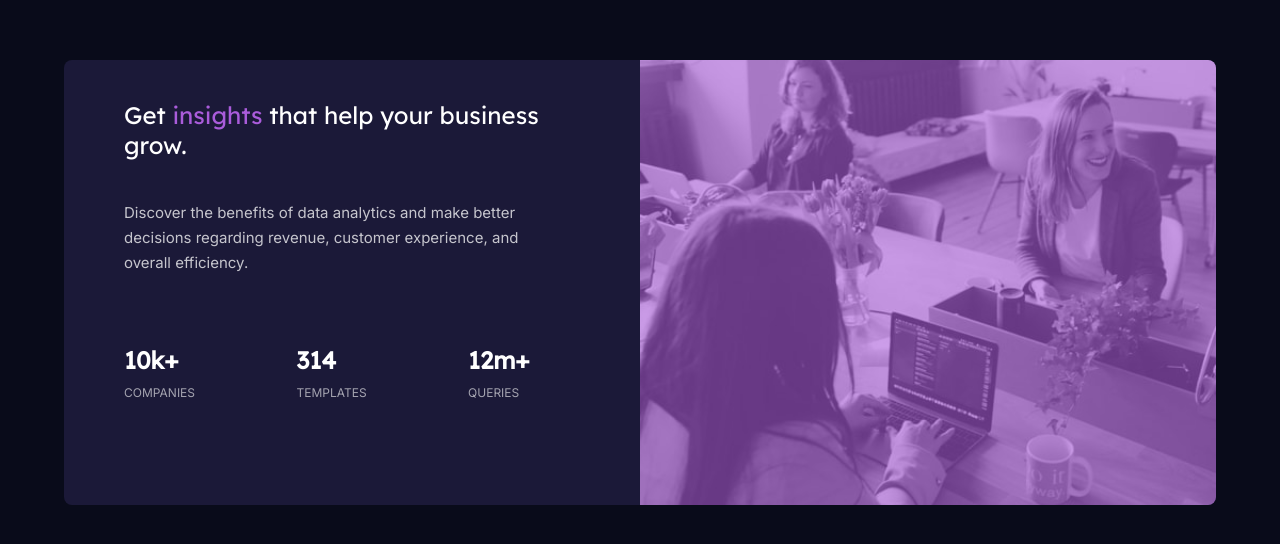
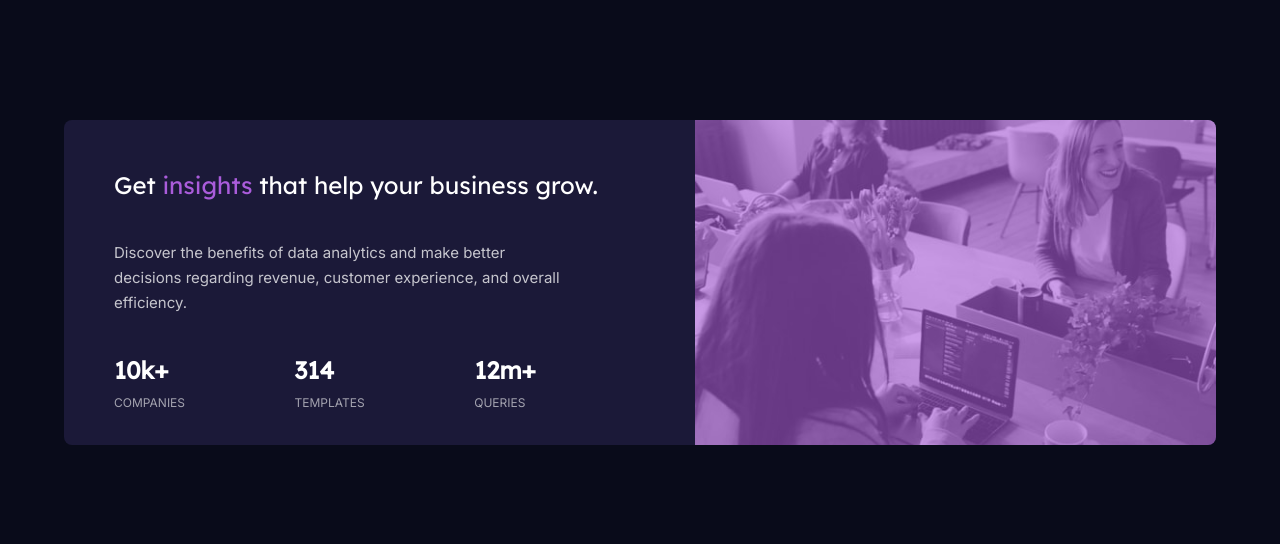
Before and after one commit to RosaDuarte/card-component, a plain HTML site: page index.html in a window 1280 px wide. Shown: the part 118-662 px from the top of the page. Drawn offline with Linux system fonts and the light colour scheme.

Commit message:
arrangement margin

```diff
--- a/CSS/desktop.css
+++ b/CSS/desktop.css
@@ -22,9 +22,13 @@ section{
 }
 .container{
     width: 50%;
-    margin: auto;
+    /* margin: auto; */
     text-align: left;
-    padding: 40px 60px;
+    /* padding: 40px 60px; */
+
+    padding-bottom: 0;
+    margin: 50px 60px 0 50px;
+    height: auto;
 }
 .container p{
     margin-top: 20px;
@@ -33,8 +37,8 @@ section{
 .container-card{
     display: flex;
     flex-direction: row;
-    margin-top: 30px;
-    margin-bottom: 30px;
+    margin-top: 0;
+    margin-bottom: 0;
 }
 .container .container-card p{
     margin-right: 20px;
@@ -42,4 +46,8 @@ section{
 }
 .container .container-card div:first-child{
     margin-left: 0;
+    margin-right: 0;
 }
+.container .container-card div:nth-child(2){
+    margin-right: 0;
+}
```
